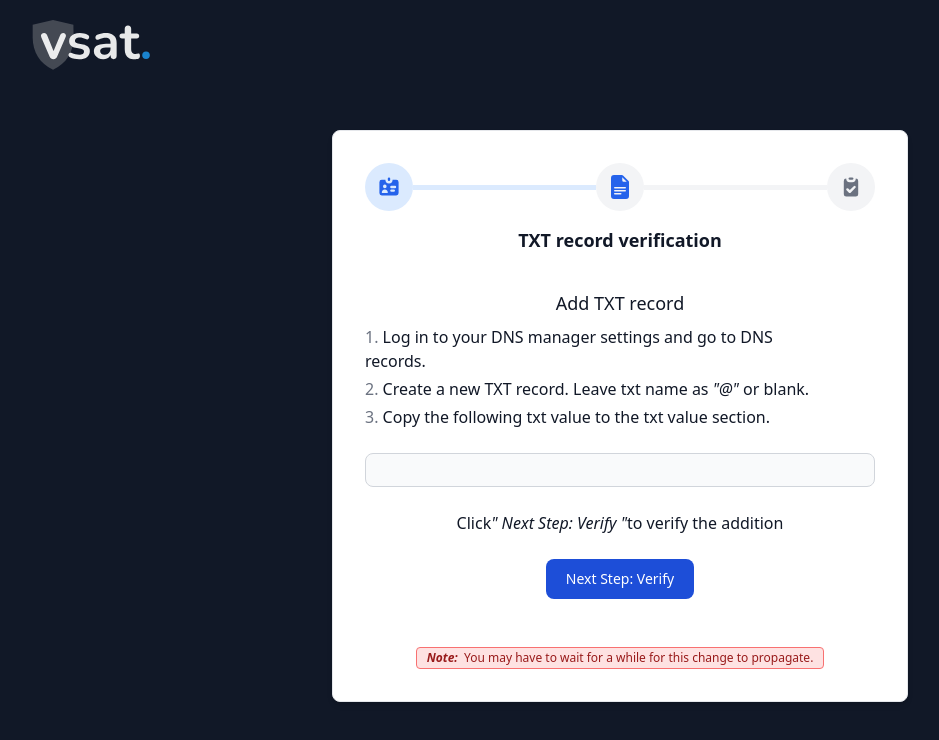
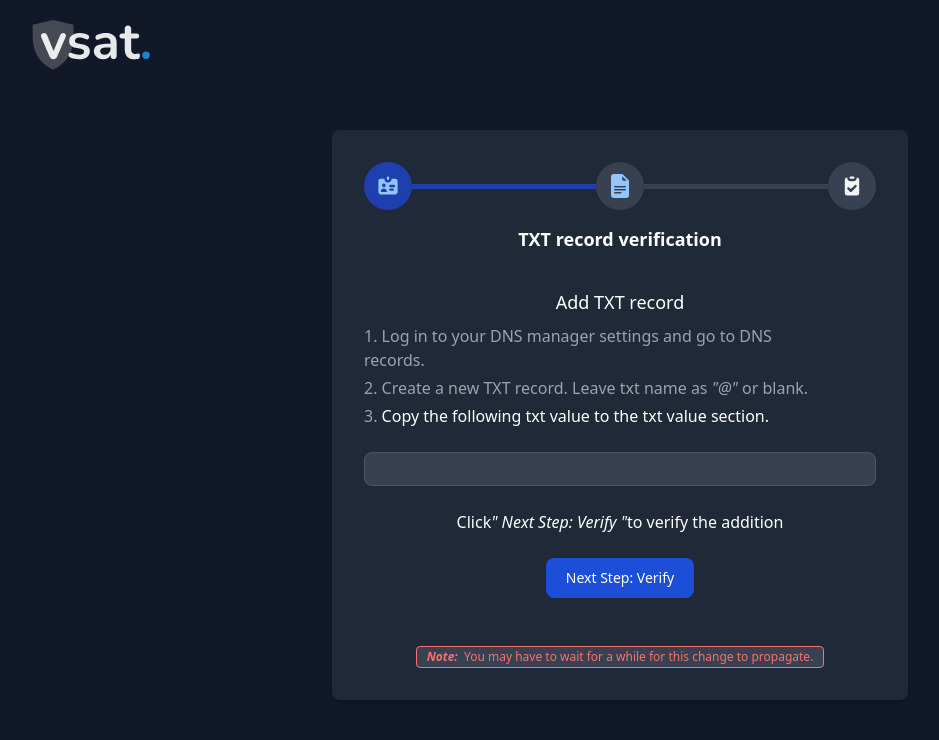
Before and after one commit to Abhinav-22/VSAT, a React (Create React App) app in the folder vsat/: page /txt in a window 1280 px wide. Shown: the top 740 px of the page, without its empty margins (20-959 px from the left). Built offline with nearby package versions, Linux system fonts and the light colour scheme.

Commit message:
fixed dark mode

```diff
--- a/vsat/src/TxtVerify.js
+++ b/vsat/src/TxtVerify.js
@@ -25,14 +25,14 @@ const TxtVerify = () => {
               </div>
             </div>
           </nav>
-          <div className="mx-auto mt-10 w-full max-w-xl p-4  bg-white border border-gray-200 rounded-lg shadow-md sm:p-6 md:p-8 dark:bg-gray-800 dark:border-gray-700 ">
+          <div className="mx-auto mt-10 w-full max-w-xl p-4   rounded-lg shadow-md sm:p-6 md:p-8 bg-gray-800 :border-gray-700 ">
             <div className="items flex flex-col items-center justify-center mx-auto">
               <ol className="flex items-center justify-center mx-auto w-full mb-4 sm:mb-5 ">
-                <li className="flex w-full items-center text-blue-600 dark:text-blue-500 after:content-[''] after:w-full after:h-1 after:border-b after:border-blue-100 after:border-4 after:inline-block dark:after:border-blue-800">
-                  <div className="flex items-center justify-center w-10 h-10 bg-blue-100 rounded-full lg:h-12 lg:w-12 dark:bg-blue-800 shrink-0">
+                <li className="flex w-full items-center text-blue-500 after:content-[''] after:w-full after:h-1 after:border-b  after:border-4 after:inline-block after:border-blue-800">
+                  <div className="flex items-center justify-center w-10 h-10 rounded-full lg:h-12 lg:w-12 bg-blue-800 shrink-0">
                     <svg
                       aria-hidden="true"
-                      className="w-5 h-5 text-blue-600 lg:w-6 lg:h-6 dark:text-blue-300"
+                      className="w-5 h-5  lg:w-6 lg:h-6 text-blue-300"
                       fill="currentColor"
                       viewBox="0 0 20 20"
                       xmlns="http://www.w3.org/2000/svg"
@@ -45,12 +45,12 @@ const TxtVerify = () => {
                     </svg>
                   </div>
                 </li>
-                <li className="flex w-full items-center after:content-[''] after:w-full after:h-1 after:border-b after:border-gray-100 after:border-4 after:inline-block dark:after:border-gray-700">
-                  <div className="flex items-center justify-center w-10 h-10 bg-gray-100 rounded-full lg:h-12 lg:w-12 dark:bg-gray-700 shrink-0">
+                <li className="flex w-full items-center after:content-[''] after:w-full after:h-1 after:border-b  after:border-4 after:inline-block after:border-gray-700">
+                  <div className="flex items-center justify-center w-10 h-10  rounded-full lg:h-12 lg:w-12 bg-gray-700 shrink-0">
                     <svg
                       xmlns="http://www.w3.org/2000/svg"
                       fill="currentColor"
-                      className="bi bi-file-earmark-text-fill w-5 h-5 text-blue-600 lg:w-6 lg:h-6 dark:text-blue-300"
+                      className="bi bi-file-earmark-text-fill w-5 h-5  lg:w-6 lg:h-6 text-blue-300"
                       width="16"
                       height="16"
                       viewBox="0 0 16 16"
@@ -60,10 +60,10 @@ const TxtVerify = () => {
                   </div>
                 </li>
                 <li className="flex items-center">
-                  <div className="flex items-center justify-center w-10 h-10 bg-gray-100 rounded-full lg:h-12 lg:w-12 dark:bg-gray-700 shrink-0">
+                  <div className="flex items-center justify-center w-10 h-10  rounded-full lg:h-12 lg:w-12 bg-gray-700 shrink-0">
                     <svg
                       aria-hidden="true"
-                      className="w-5 h-5 text-gray-500 lg:w-6 lg:h-6 dark:text-gray-100"
+                      className="w-5 h-5  lg:w-6 lg:h-6 text-gray-100"
                       fill="currentColor"
                       viewBox="0 0 20 20"
                       xmlns="http://www.w3.org/2000/svg"
@@ -80,30 +80,30 @@ const TxtVerify = () => {
               </ol>
             </div>
             <form action="#">
-              <h3 className="mb-4 text-lg font-bold leading-none text-gray-900 dark:text-white text-center">
+              <h3 className="mb-4 text-lg font-bold leading-none text-white text-center">
                 TXT record verification
               </h3>
               <br />
               <div className="grid ">
                 <div>
-                  <h2 className="mb-2 text-lg font-light text-center text-gray-900 dark:text-white">
+                  <h2 className="mb-2 text-lg font-light text-center text-white">
                     Add TXT record
                   </h2>
-                  <ol className="max-w-md space-y-1 text-gray-500 list-decimal list-inside dark:text-gray-400">
+                  <ol className="max-w-md space-y-1  list-decimal list-inside text-gray-400">
                     <li>
-                      <span className="font-normal text-gray-900 dark:text-white">
+                      <span className="font-normaltext-white">
                         Log in to your DNS manager settings and go to DNS
                         records.
                       </span>
                     </li>
                     <li>
-                      <span className="font-normal text-gray-900 dark:text-white">
+                      <span className="font-normal ttext-white">
                         Create a new TXT record. Leave txt name as <i>"@"</i> or
                         blank.
                       </span>
                     </li>
                     <li>
-                      <span className="font-normal text-gray-900 dark:text-white">
+                      <span className="font-normal text-white">
                         Copy the following txt value to the txt value section.
                       </span>
                     </li>
@@ -111,7 +111,7 @@ const TxtVerify = () => {
                   </ol>
                   <p
                     id="default-search"
-                    className="block text-center w-full p-4 pl-10 text-sm text-gray-900 border border-gray-300 rounded-lg bg-gray-50 focus:ring-blue-500 focus:border-blue-500 dark:bg-gray-700 dark:border-gray-600 dark:placeholder-gray-400 dark:text-white dark:focus:ring-blue-500 dark:focus:border-blue-500"
+                    className="block text-center w-full p-4 pl-10 text-sm  border rounded-lg  bg-gray-700 border-gray-600 placeholder-gray-400 text-white focus:ring-blue-500 focus:border-blue-500"
                     required
                   >
                     {txtStoreval}
@@ -121,7 +121,7 @@ const TxtVerify = () => {
                 <div>
                   <br />
 
-                  <span className="font-normal text-gray-900 text-center flex items-center justify-center dark:text-white">
+                  <span className="font-normal  text-center flex items-center justify-center text-white">
                     Click <i>" Next Step: Verify "</i> to verify the addition
                   </span>
                 </div>
@@ -139,7 +139,7 @@ const TxtVerify = () => {
               </div>
               <br />
               <br />
-              <span className="bg-red-100 mx-auto flex  items-center justify-center text-red-800 w-max text-xs font-medium  px-2.5 py-0.5 rounded dark:bg-gray-700 dark:text-red-400 border border-red-400">
+              <span className=" mx-auto flex  items-center justify-center  w-max text-xs font-medium  px-2.5 py-0.5 rounded bg-gray-700 text-red-400 border border-red-400">
                 <b>
                   <i>Note: </i>
                 </b>{" "}
```
